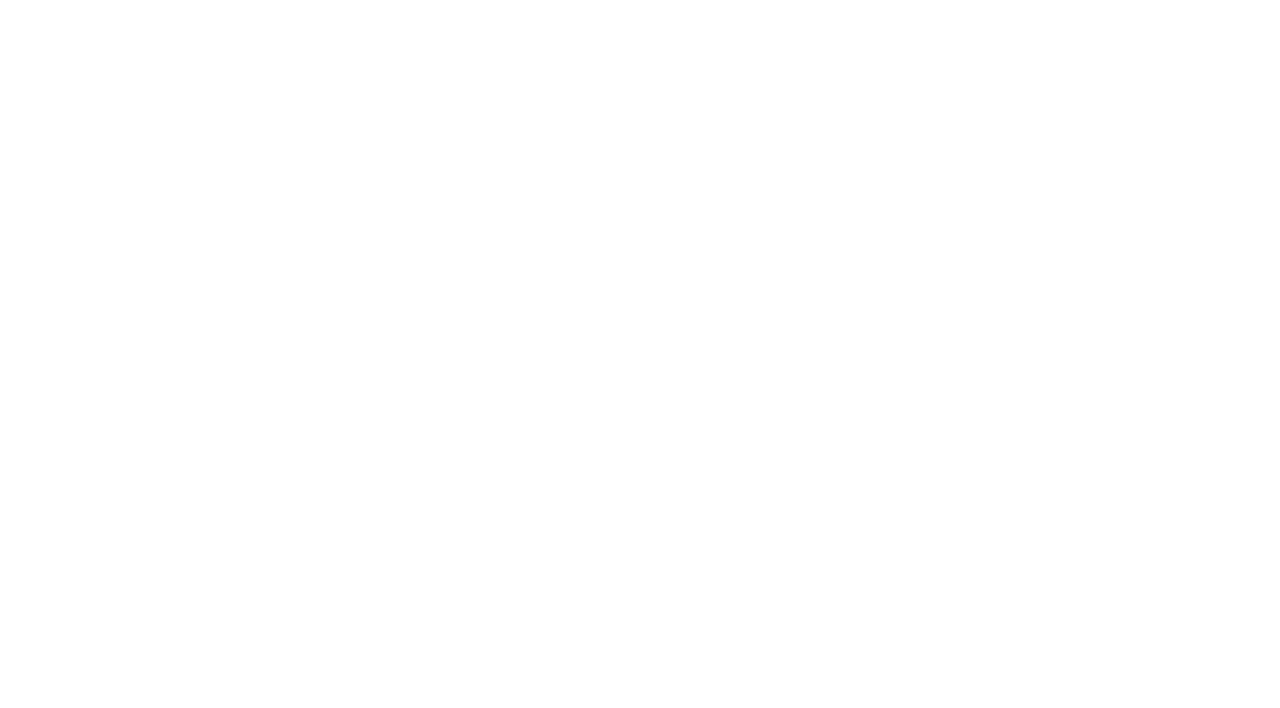
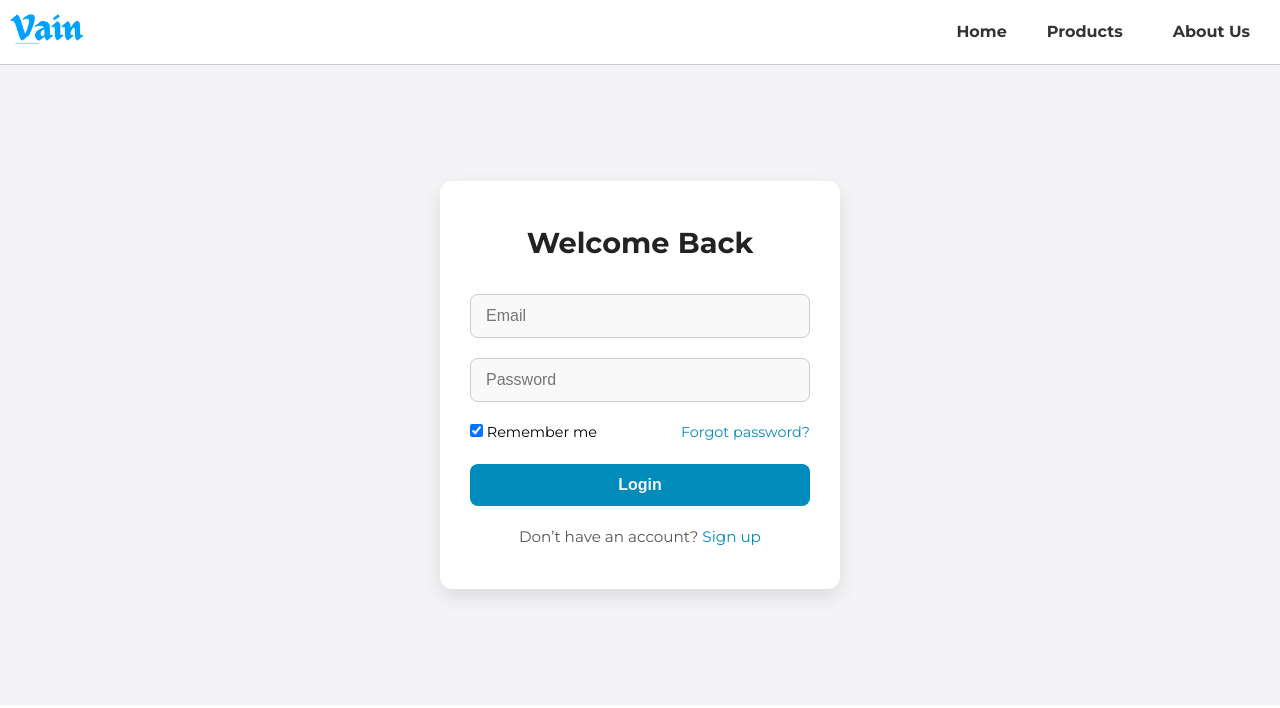
Before and after one commit to isurukaldera/Front-End-2024-25, a plain HTML site: page pages/Login.html in a window 1280 px wide. Drawn offline with Linux system fonts and the light colour scheme.

Commit message:
Login Page

```diff
--- a/pages/Login.html
+++ b/pages/Login.html
@@ -0,0 +1,81 @@
+<!DOCTYPE html>
+<html lang="en">
+<head>
+  <meta charset="UTF-8" />
+  <meta name="viewport" content="width=device-width, initial-scale=1.0" />
+  <title>Vain</title>
+  <link rel="preconnect" href="https://fonts.googleapis.com" />
+  <link rel="preconnect" href="https://fonts.gstatic.com" crossorigin />
+  <link href="https://fonts.googleapis.com/css2?family=Montserrat:wght@400;700&display=swap" rel="stylesheet" />
+  <link
+    rel="stylesheet"
+    href="https://cdnjs.cloudflare.com/ajax/libs/font-awesome/6.7.2/css/all.min.css"
+    integrity="sha512-Evv84Mr4kqVGRNSgIGL/F/aIDqQb7xQ2vcrdIwxfjThSH8CSR7PBEakCr51Ck+w+/U6swU2Im1vVX0SVk9ABhg=="
+    crossorigin="anonymous"
+    referrerpolicy="no-referrer"
+  />
+  <link rel="stylesheet" href="../style.css" />
+  <link rel="shortcut icon" href="../images/Vain.png" type="image/png" />
+</head>
+<body>
+  <!-- Navbar Section -->
+  <nav class="navbar">
+    <div class="container">
+      <div class="logo">
+        <a href="index.html">
+          <img src="../images/Vain.png" alt="logo" />
+        </a>
+      </div>
+      <div class="menu-btn"></div>
+      <div class="main-menu">
+        <ul>
+          <li><a href="index.html">Home</a></li>
+          <li><a href="products.html">Products</a></li>
+          <li><a href="Aboutus.html">About Us</a></li>
+        </ul>
+      </div>
+    </div>
+  </nav>
+
+<section class="login-section">
+  <form id="loginForm" method="post" class="login-form">
+    <h2>Welcome Back</h2>
+
+    <div class="input-group">
+      <input type="email" name="Email" placeholder="Email" required />
+    </div>
+
+    <div class="input-group">
+      <input type="password" name="Password" placeholder="Password" required />
+    </div>
+
+    <div class="login-options">
+      <label>
+        <input type="checkbox" name="remember" checked />
+        Remember me
+      </label>
+      <a href="#" class="forgot-link">Forgot password?</a>
+    </div>
+
+    <button type="submit" class="btn-login">Login</button>
+    <p class="signup-link">
+      Don’t have an account?
+      <a href="signup.html">Sign up</a>
+    </p>
+  </form>
+</section>
+
+<script>
+  document.getElementById('loginForm').addEventListener('submit', function(e) {
+    e.preventDefault();  // Stop form submission
+    // Here you can add validation or login logic
+
+    // Redirect to index.html
+    window.location.href = 'index.html';
+  });
+</script>
+
+
+
+
+</body>
--- a/style.css
+++ b/style.css
@@ -538,8 +538,8 @@ section{
 
 .about-map {
     flex: 1;
-    min-width: 250px;
-    max-width: 350px;
+    min-width: 350px;
+    max-width: 550px;
     height: 200px;
     border-radius: 10px;
     overflow: hidden;
@@ -609,6 +609,108 @@ section{
     background: var(--primary-color);
 
 }
+/* login*/
+.login-section {
+  min-height: 80vh;
+  display: flex;
+  justify-content: center;
+  align-items: center;
+  background: #f4f4f6;
+  padding: 40px 20px;
+}
+
+.login-form {
+  background: #fff;
+  padding: 40px 30px;
+  max-width: 400px;
+  width: 100%;
+  border-radius: 12px;
+  box-shadow: 0 8px 20px rgba(0, 0, 0, 0.1);
+}
+
+.login-form h2 {
+  text-align: center;
+  margin-bottom: 30px;
+  font-size: 1.8rem;
+  color: #222;
+}
+
+.input-group {
+  margin-bottom: 20px;
+}
+
+.input-group input {
+  width: 100%;
+  padding: 12px 15px;
+  border: 1px solid #ccc;
+  border-radius: 8px;
+  font-size: 1rem;
+  background: #f9f9f9;
+  transition: border 0.3s;
+}
+
+.input-group input:focus {
+  border-color: var(--primary-color);
+  outline: none;
+  background: #fff;
+}
+
+.login-options {
+  display: flex;
+  justify-content: space-between;
+  align-items: center;
+  font-size: 0.9rem;
+  margin-bottom: 20px;
+}
+
+.login-options a {
+  color: var(--primary-color);
+  text-decoration: none;
+}
+
+.login-options a:hover {
+  text-decoration: underline;
+}
+
+.btn-login {
+  width: 100%;
+  padding: 12px;
+  background-color: var(--primary-color);
+  border: none;
+  border-radius: 8px;
+  color: var(--background-color);
+  font-size: 1rem;
+  font-weight: bold;
+  cursor: pointer;
+  transition: background 0.3s;
+}
+
+.btn-login:hover {
+  background:var(--primary-color);
+}
+.signup-link {
+  text-align: center;
+  margin-top: 20px;
+  font-size: 0.95rem;
+  color: #555;
+}
+
+.signup-link a {
+  color: var(--primary-color);
+  text-decoration: none;
+  font-weight: 500;
+}
+
+.signup-link a:hover {
+  text-decoration: underline;
+}
+
+
+/*signUp*/
+
+
+
+
 
 .footer {
   background:var(--color-dark);
@@ -692,8 +794,8 @@ section{
   padding: 20px;
   border-radius: 10px;
   flex: 1 1 200px;
-  margin: 5px;
   box-shadow: 0 2px 5px rgba(0, 0, 0, 0.2);
+  margin-right: 50px;
 }
 
 .footer .card h4 {
@@ -716,12 +818,12 @@ section{
   border-radius: 5px;
   margin-bottom: 10px;
   font-size: 14px;
-  background: #111;
+  background: var(--color-dark);
   color: #fff;
 }
 
 .footer .card button[type='submit'] {
-  width: 100%;
+  width: 91%;
   padding: 10px;
   background: var(--primary-color);
   color: #fff;
```
Also changed, not shown: pages/Aboutus.html (+5 -3 lines), pages/index.html (+1 -1 lines), pages/products.html (+1 -1 lines), pages/signup.html (added).
